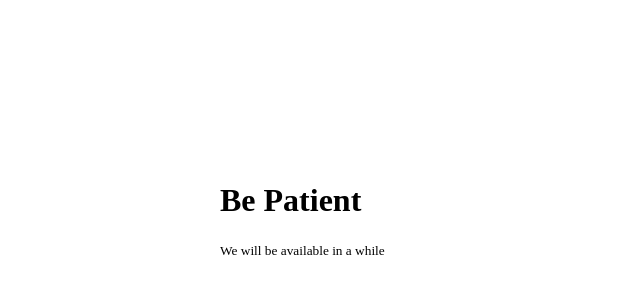
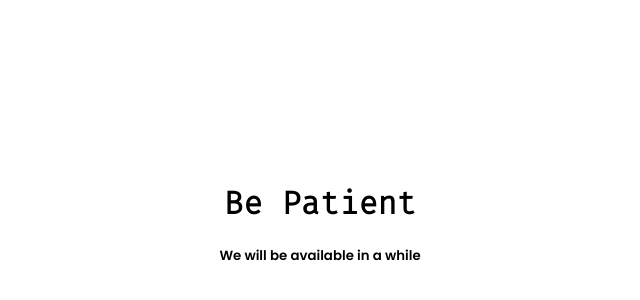
Before and after one commit to rasibansari/Primachain-Backup, a plain HTML site: page index.html in a window 1280 px wide. Shown: the part 122-422 px from the top of the page, without its empty margins (320-960 px from the left). Drawn offline with Linux system fonts and the light colour scheme.

Commit message:
Font Changes

```diff
--- a/index.html
+++ b/index.html
@@ -5,6 +5,21 @@
     <meta name="viewport" content="width=device-width, initial-scale=1.0" />
     <title>Be Patient</title>
     <style>
+      @font-face {
+        font-family: "FiraCode";
+        src: url("fonts/FiraCode-Light.ttf");
+      }
+      @font-face {
+        font-family: "Poppins";
+        src: url("fonts/Poppins-SemiBold.ttf");
+      }
+      h1 {
+        font-family: FiraCode;
+      }
+      small {
+        font-family: Poppins;
+      }
+
       .flex-container {
         display: flex;
         justify-content: center;
@@ -13,7 +28,8 @@
       }
 
       .flex-container > div {
-        width: 200px;
+        text-align: center;
+        width: 250px;
         height: 100px;
       }
     </style>
```
Also changed, not shown: fonts/FiraCode-Light.ttf (added), fonts/Poppins-SemiBold.ttf (added).
